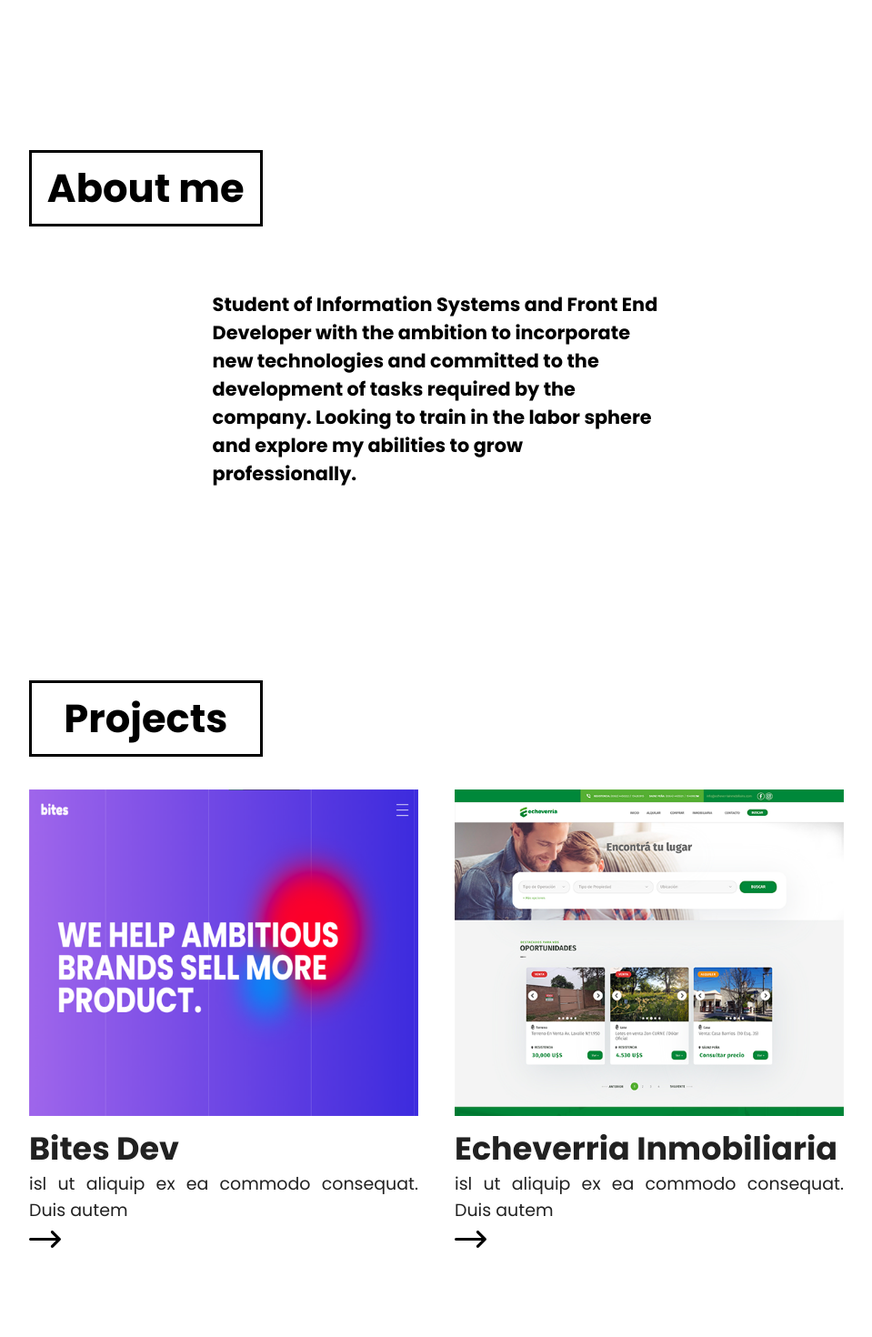
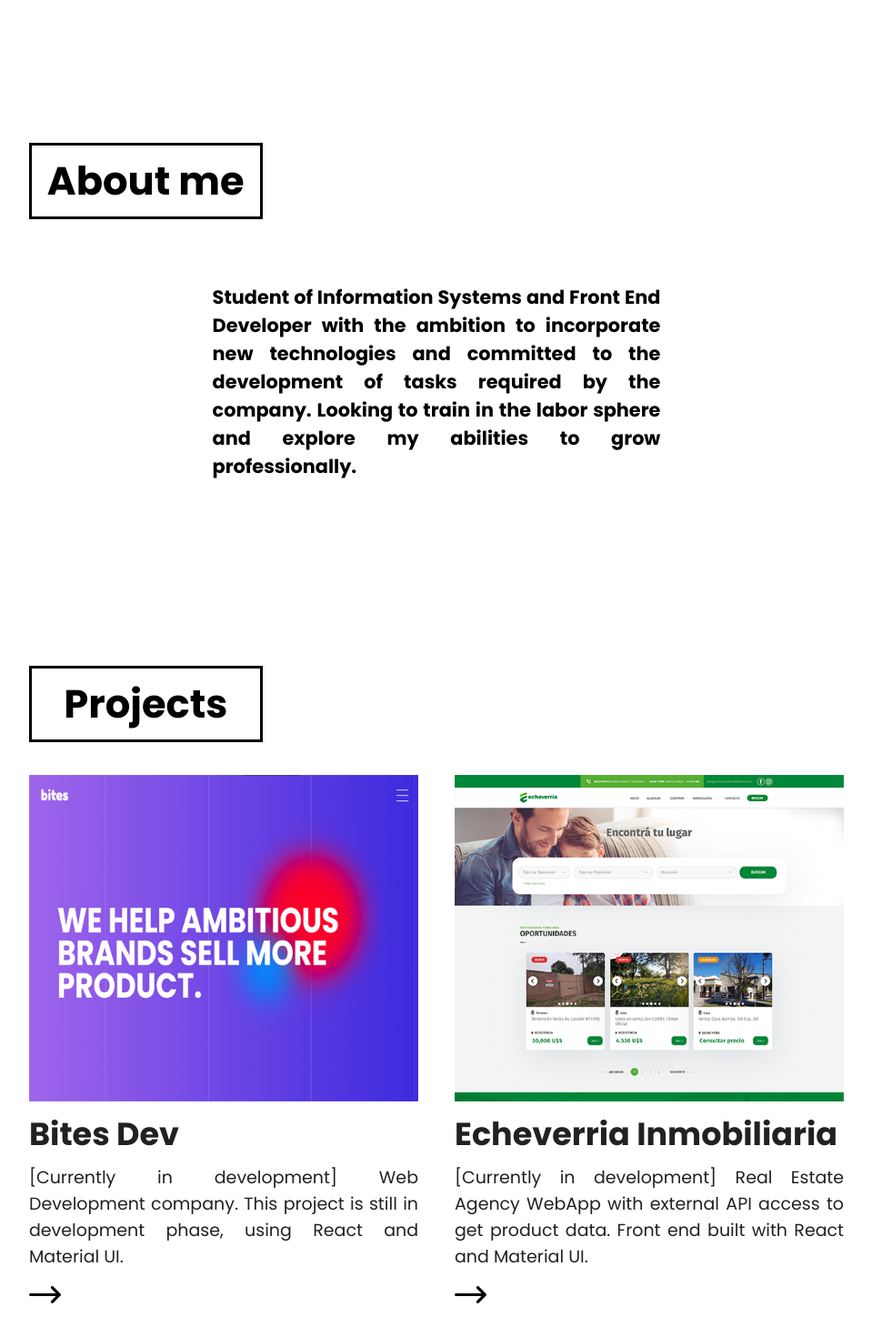
Before and after one commit to nlukestik/MyPortfolio, a React (Create React App) app: page / in a window 1280 px wide. Shown: the part 640-2110 px from the top of the page at 91% size, without its empty margins (160-1119 px from the left). Built offline with nearby package versions, Linux system fonts and the light colour scheme.

Commit message:
Content modified in projects section

```diff
--- a/src/App.jsx
+++ b/src/App.jsx
@@ -22,7 +22,7 @@
     backgroundPosition: "115px 90px",
 	},
 	section : {
-		margin: "11rem auto",
+		margin: "10.5rem auto 5em",
     flexWrap: "wrap",
     boxSizing: "border-box",
     maxWidth: "70%",
--- a/src/components/AboutMe.jsx
+++ b/src/components/AboutMe.jsx
@@ -5,14 +5,11 @@
 const useStyles = makeStyles((theme) => ({
 	text : {
 		margin: "2em auto",
-		justifyContent: "center",
 		fontWeight: "bold",
 		fontSize: "1.3em",
-		textAlign: "left",
+		textAlign: "justify",
 		[theme.breakpoints.down('sm')]: {
 			margin: "10px auto",
-			justifyContent: "left",
-			textAlign: "justify",
 			fontSize: 18,
 		},
 		[theme.breakpoints.between('sm','md')]: {
@@ -33,10 +30,10 @@
 			<SectionTitle title="About me" />
 
 			<p className={classes.text}>
-			Student of Information Systems and Front End Developer with the ambition
-			to incorporate new technologies and committed to the
-			development of tasks required by the company. Looking to train
-			in the labor sphere and explore my abilities to grow professionally.
+				Student of Information Systems and Front End Developer with the ambition
+				to incorporate new technologies and committed to the
+				development of tasks required by the company. Looking to train
+				in the labor sphere and explore my abilities to grow professionally.
 			</p>
 
 
--- a/src/components/ProjectCard.jsx
+++ b/src/components/ProjectCard.jsx
@@ -19,7 +19,7 @@
 		},
   },
   text : {
-    margin: "0",
+    margin: ".5em 0",
     fontSize: 19,
 		textAlign: "justify",
 		[theme.breakpoints.down('md')]: {
--- a/src/components/Projects.jsx
+++ b/src/components/Projects.jsx
@@ -18,7 +18,7 @@
           <ProjectCard
 						image="/images/bites-dev.png"
             title="Bites Dev"
-            text="isl ut aliquip ex ea commodo consequat. Duis autem"
+            text="[Currently in development] Web Development company. This project is still in development phase, using React and Material UI."
             alt="Bites Dev"
             href="https://bitesdev.netlify.app"
             // marginLeft="0"
@@ -29,7 +29,7 @@
           <ProjectCard
             image="/images/echeverria-inmobiliaria.png"
             title="Echeverria Inmobiliaria"
-            text="isl ut aliquip ex ea commodo consequat. Duis autem"
+            text="[Currently in development] Real Estate Agency WebApp with external API access to get product data. Front end built with React and Material UI."
             alt="Echeverria Inmobiliaria"
             href="https://echeverria-nico.netlify.app"
           />
```
